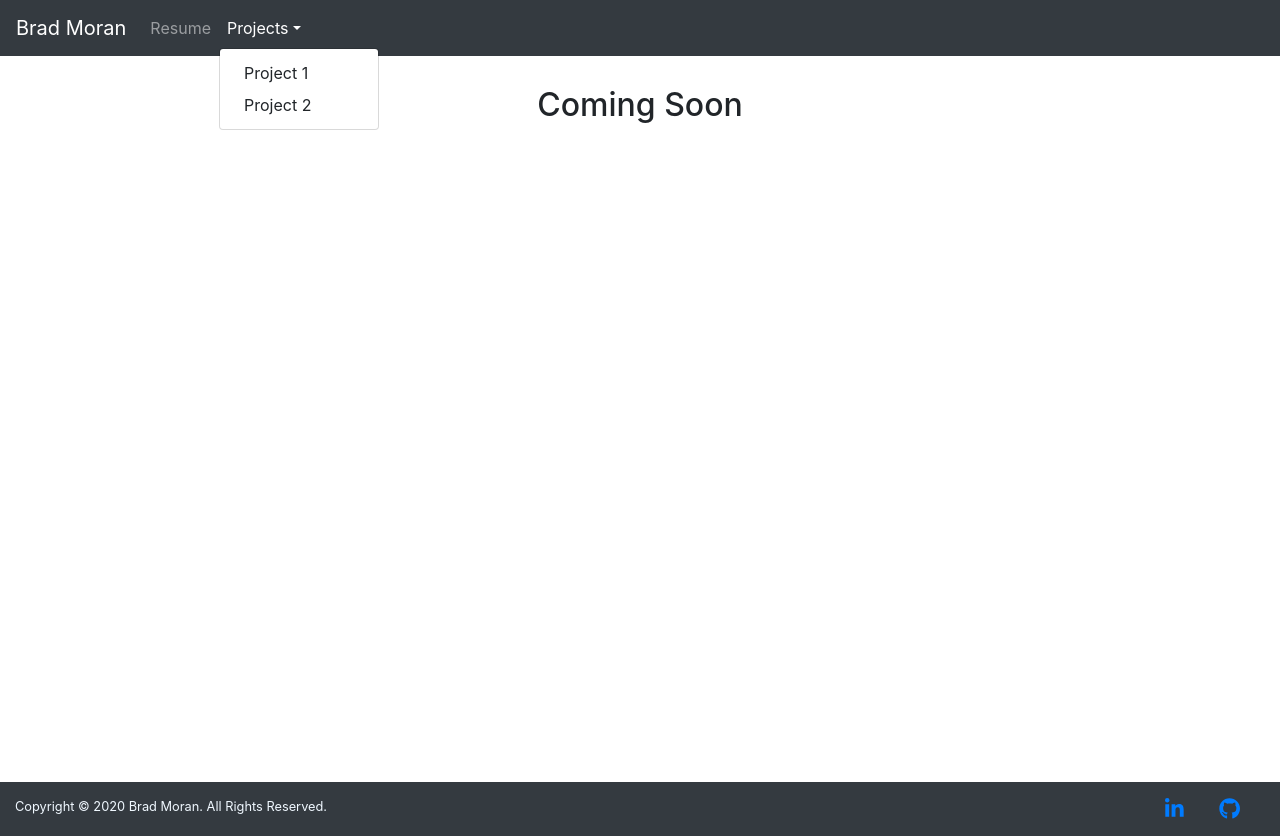
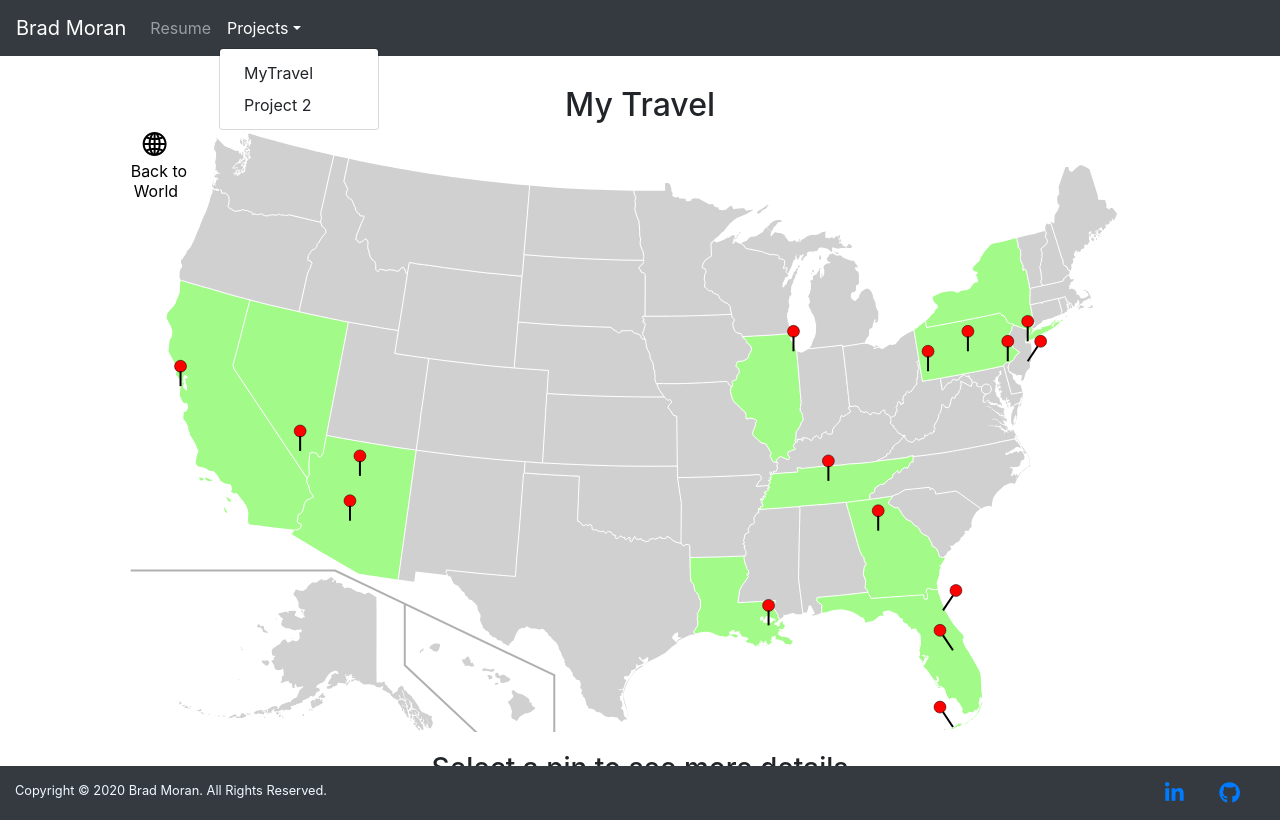
Before and after one commit to bsmoran620/bradford.codes, a React (Create React App) app: page /projects/my-travel in a window 1280 px wide. Both pictures are taken after a click on the button "Projects". Built offline with nearby package versions, Linux system fonts and the light colour scheme.

Commit message:
First project: My Travel Map. Tracking of my personal travel and also wanted to explore SVGs in more depth and this ended up being a great use case for them

```diff
--- a/src/App.css
+++ b/src/App.css
@@ -64,6 +64,25 @@
   margin-top: 15px;
 }
 
+/* ------------- MyTravel ------------- */
+.my-travel {
+  margin-top: 30px;
+  text-align: center;
+  height: 85vh;
+  overflow-y: scroll;
+}
+
+.my-travel-map {
+  height: 75vh;
+  width: 100vw;
+  cursor: pointer;
+}
+
+.my-travel-details {
+  padding-top: 20px;
+  padding-bottom: 20px;
+}
+
 /* ------------- FOOTER ------------- */
 .footer {
     position: absolute;
--- a/src/App.js
+++ b/src/App.js
@@ -1,6 +1,6 @@
 import React, { Fragment } from 'react';
 import './App.css';
-import { Navigation, Resume, Footer, TODO } from './components';
+import { Navigation, Resume, Footer, MyTravel, TODO } from './components';
 import { BrowserRouter as Router, Switch, Route } from 'react-router-dom';
 
 export default function App() {
@@ -11,6 +11,9 @@ export default function App() {
             <Switch>
               <Route path="/resume">
                 <Resume />
+              </Route>
+              <Route path="/projects/my-travel">
+                <MyTravel />
               </Route>
               <Route path="/projects">
                 <TODO />
--- /dev/null
+++ b/src/components/MyTravel.js
@@ -0,0 +1,59 @@
+import React, {useState, Fragment} from 'react';
+import { ReactComponent as WorldMap } from './../resources/worldMap.svg';
+import { ReactComponent as USAMap } from './../resources/usaMap.svg';
+
+/*
+ * Improvement List:
+ * Europe click in map too
+ *
+ * TODO List:
+ * Add content for each city
+ * Credit https://iconmonstr.com/license/ for globe icon
+ * Mobile...
+ */
+export function MyTravel() {
+  const [isWorldMap, setIsWorldMap] = useState(false);
+  const [travelDetail, setTravelDetail] = useState(null);
+
+  return (
+    <div className="my-travel">
+      <h2>My Travel</h2>
+      <div className="my-travel-map">
+        {
+          isWorldMap ?
+            <WorldMap onClick={handleWorldMapClick} /> :
+            <USAMap onClick={handleUSAMapClick} />
+        }
+      </div>
+      <div className="my-travel-details">
+        {travelDetail == null ? <h3>Select a pin to see more details</h3> : travelDetail}
+      </div>
+    </div>
+  );
+
+  function handleWorldMapClick(event) {
+    const isUS = event.target == null ? false : event.target.classList.contains("us");
+    if (isUS) {
+      setIsWorldMap(false);
+      setTravelDetail(null);
+    } else {
+      setTravelDetail(extractCityNameTitle(event.target));
+    }
+  }
+
+  function handleUSAMapClick(event) {
+    const isWorld = event.target == null ? false : event.target.classList.contains("world-map");
+    if (isWorld) {
+      setIsWorldMap(true);
+      setTravelDetail(null);
+    } else {
+        setTravelDetail(extractCityNameTitle(event.target));
+    }
+  }
+
+  function extractCityNameTitle(domElement) {
+    return (domElement != null && domElement.hasAttribute('data-city-name')) ?
+      <Fragment><h3>{domElement.getAttribute('data-city-name')}</h3><p>Details Coming Soon</p></Fragment> :
+      null;
+  }
+}
--- a/src/components/Navigation.js
+++ b/src/components/Navigation.js
@@ -10,7 +10,7 @@ export function Navigation() {
           <Nav className="mr-auto">
             <Nav.Link href="/resume">Resume</Nav.Link>
             <NavDropdown title="Projects" id="basic-nav-dropdown">
-              <NavDropdown.Item href="/projects/1">Project 1</NavDropdown.Item>
+              <NavDropdown.Item href="/projects/my-travel">MyTravel</NavDropdown.Item>
               <NavDropdown.Item href="/projects/2">Project 2</NavDropdown.Item>
             </NavDropdown>
           </Nav>
--- a/src/components/index.js
+++ b/src/components/index.js
@@ -1,6 +1,7 @@
 export { SkillGraph } from './SkillGraph';
 export { Navigation } from './Navigation';
 export { Resume } from './Resume';
+export { MyTravel } from './MyTravel';
 export { Footer } from './Footer';
 
 export { TODO } from './TODO';
```
Also changed, not shown: src/components/TODO.js (line endings or trailing spaces), src/resources/usaMap.svg (added), src/resources/worldMap.svg (added).
